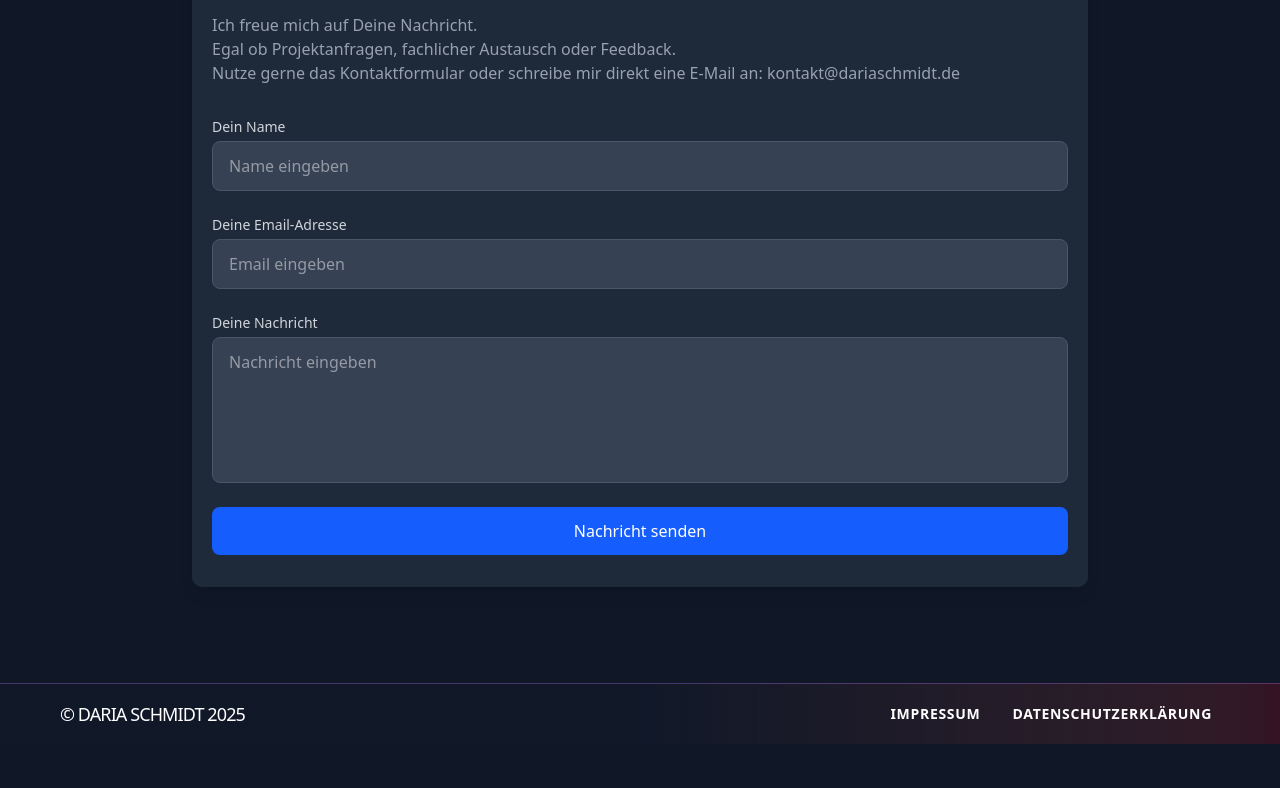
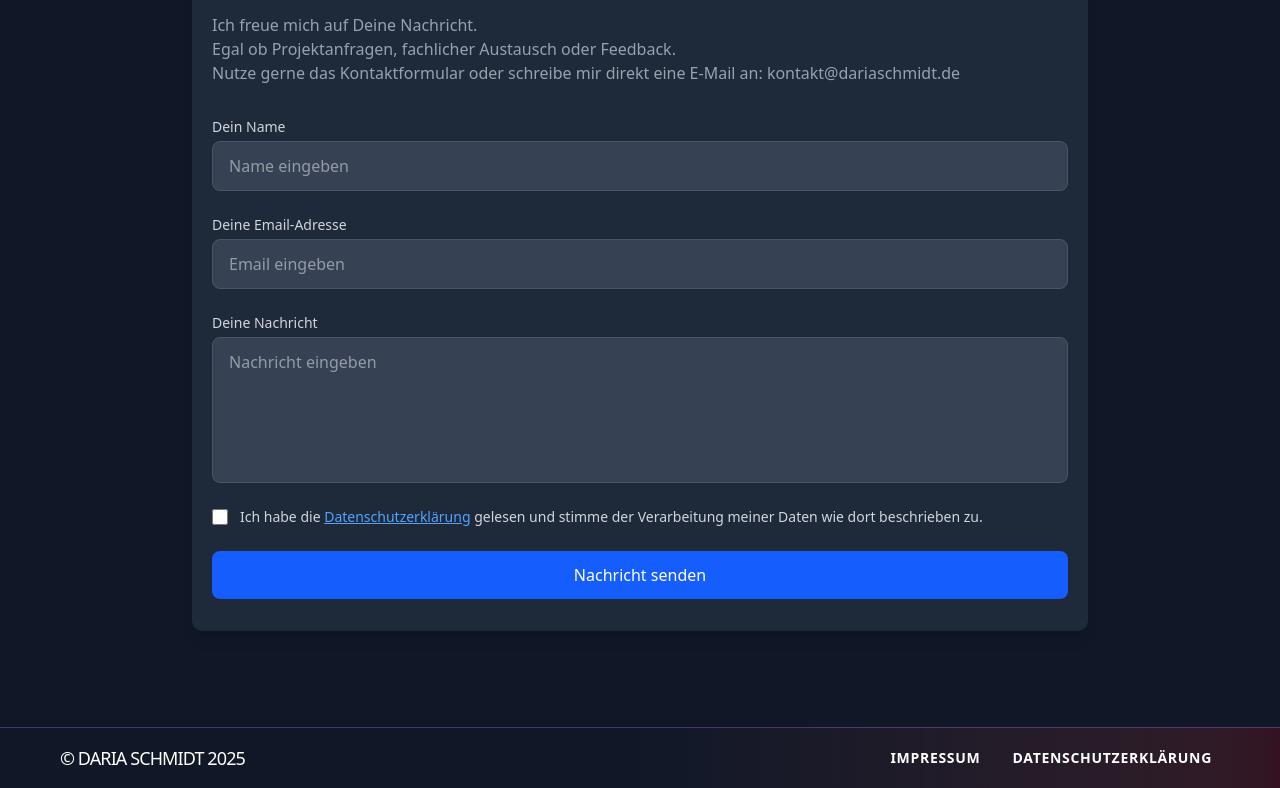
Before and after one commit to BlackReacon/portfolio, a Next.js app in the folder frontend/: page / in a window 1280 px wide. Shown: the part 2689-3477 px from the top of the page. Before the commit the page ends 3433 px from the top, so only its background shows below. Built offline with nearby package versions, Linux system fonts and the light colour scheme; no server answers.

Commit message:
Kontakt Formular
Serverseitige und Clientseitige checkbox "Zustimmung Datenschutz"

```diff
--- a/frontend/src/components/sections/contact/page.tsx
+++ b/frontend/src/components/sections/contact/page.tsx
@@ -7,6 +7,11 @@ export default function ContactPage() {
       const name = formData.get("name")?.toString() || "";
       const email = formData.get("email")?.toString() || "";
       const message = formData.get("message")?.toString() || "";
+      const privacyAccepted = formData.get("privacy") === "on";
+
+      if (!privacyAccepted) {
+        throw new Error("Datenschutzerklärung muss akzeptiert werden");
+      }
 
       const mailText = `Name: ${name}\nEmail: ${email}\nMessage: ${message}`;
 
@@ -85,6 +90,27 @@ export default function ContactPage() {
             />
           </div>
 
+          <div className="flex items-start">
+            <div className="flex items-center h-5">
+              <input
+                id="privacy"
+                name="privacy"
+                type="checkbox"
+                required
+                className="w-4 h-4 bg-gray-700 border-gray-600 rounded focus:ring-blue-500"
+              />
+            </div>
+            <div className="ml-3 text-sm">
+              <label htmlFor="privacy" className="text-gray-300">
+                Ich habe die{" "}
+                <a href="/privatpolicy" className="text-blue-400 hover:text-blue-300 underline">
+                  Datenschutzerklärung
+                </a>{" "}
+                gelesen und stimme der Verarbeitung meiner Daten wie dort beschrieben zu.
+              </label>
+            </div>
+          </div>
+
           <button
             type="submit"
             className="w-full bg-blue-600 text-white px-6 py-3 rounded-md hover:bg-blue-700 transition duration-200"
```
